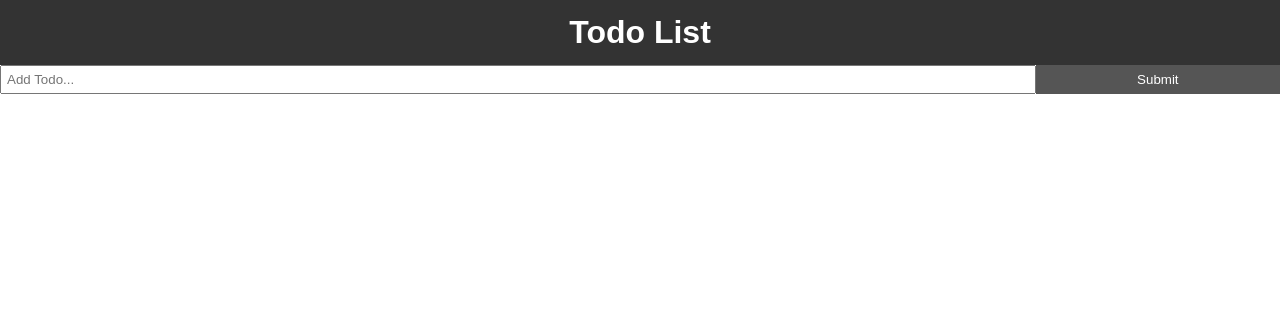
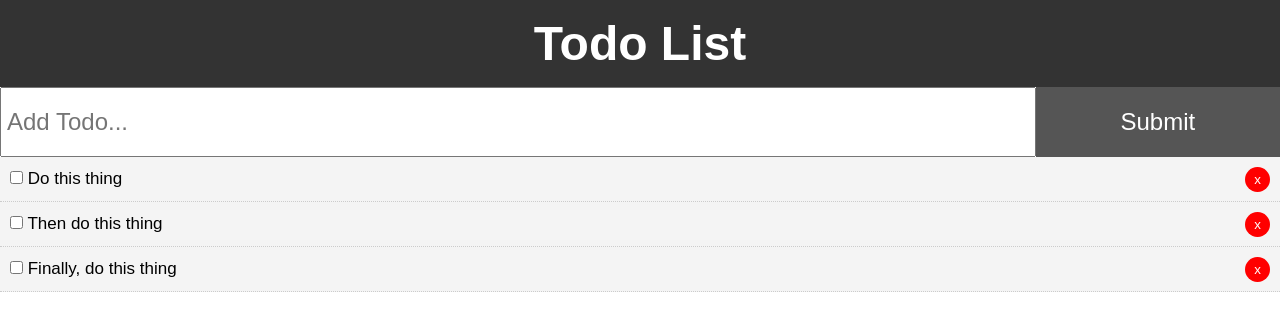
Before and after one commit to kangzhiz/kangzhiz.github.io, a Vue app: page / in a window 1280 px wide. Shown: the top 320 px of the page. Built offline with nearby package versions, Linux system fonts and the light colour scheme.

Commit message:
Updated styles

```diff
--- a/src/App.vue
+++ b/src/App.vue
@@ -1,6 +1,6 @@
 <template>
 	<div id="app">
-		<Header/>
+		<Header />
 		<AddTodo v-on:add-todo="addTodo" />
 		<Todos v-bind:todos="todos" v-on:del-todo="deleteTodo" />
 	</div>
@@ -20,16 +20,32 @@ export default {
 	},
 	data() {
 		return {
-			todos: [],
+			todos: [
+				{
+					id: 0,
+					title: "Do this thing",
+					completed: false,
+				},
+				{
+					id: 1,
+					title: "Then do this thing",
+					completed: false,
+				},
+				{
+					id: 2,
+					title: "Finally, do this thing",
+					completed: false,
+				},
+			],
 		};
 	},
 	methods: {
 		deleteTodo(id) {
-			this.todos = this.todos.filter(todo => todo.id !== id);
+			this.todos = this.todos.filter((todo) => todo.id !== id);
 		},
 		addTodo(newTodo) {
 			this.todos = [...this.todos, newTodo];
-		}
+		},
 	},
 };
 </script>
@@ -40,12 +56,10 @@ export default {
 	margin: 0;
 	padding: 0;
 }
-
 body {
 	font-family: Arial, Helvetica, sans-serif;
 	line-height: 1.4;
 }
-
 .btn {
 	display: inline-block;
 	border: none;
@@ -54,9 +68,7 @@ body {
 	padding: 7px 20px;
 	cursor: pointer;
 }
-
 .btn:hover {
 	background: #666;
 }
-
 </style>
--- a/src/components/AddTodo.vue
+++ b/src/components/AddTodo.vue
@@ -34,14 +34,15 @@ export default {
 <style scoped>
 form {
 	display: flex;
+	height: 70px;
 }
-
 input[type="text"] {
 	flex: 10;
 	padding: 5px;
+	font-size: 24px;
 }
-
 input[type="submit"] {
 	flex: 2;
+	font-size: 24px;
 }
 </style>
--- a/src/components/TodoItem.vue
+++ b/src/components/TodoItem.vue
@@ -25,6 +25,7 @@ export default {
 	background: #f4f4f4;
 	padding: 10px;
 	border-bottom: 1px #ccc dotted;
+	font-size: 17px;
 }
 .is-complete {
 	text-decoration: line-through;
--- a/src/components/layout/Header.vue
+++ b/src/components/layout/Header.vue
@@ -16,8 +16,8 @@ export default {
 	color: #fff;
 	text-align: center;
 	padding: 10px;
+	font-size: 24px;
 }
-
 .header a {
 	color: #fff;
 	padding-right: 5px;
```
